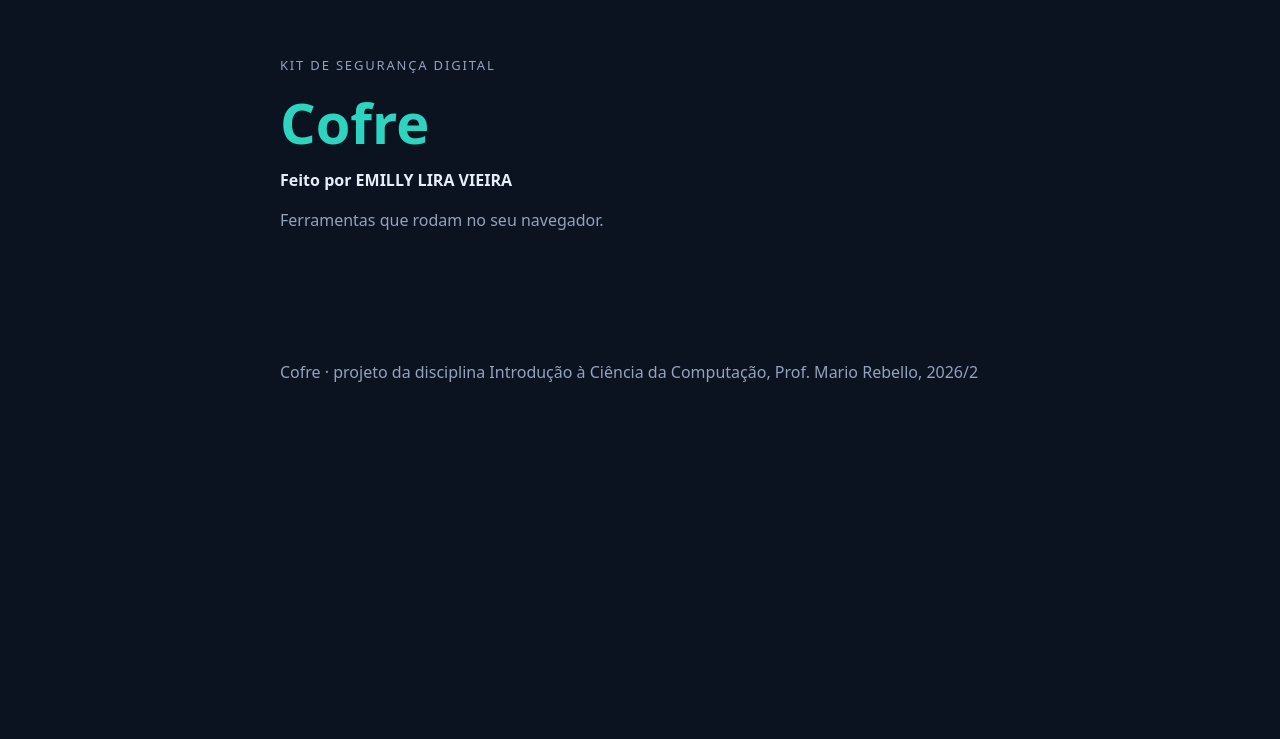
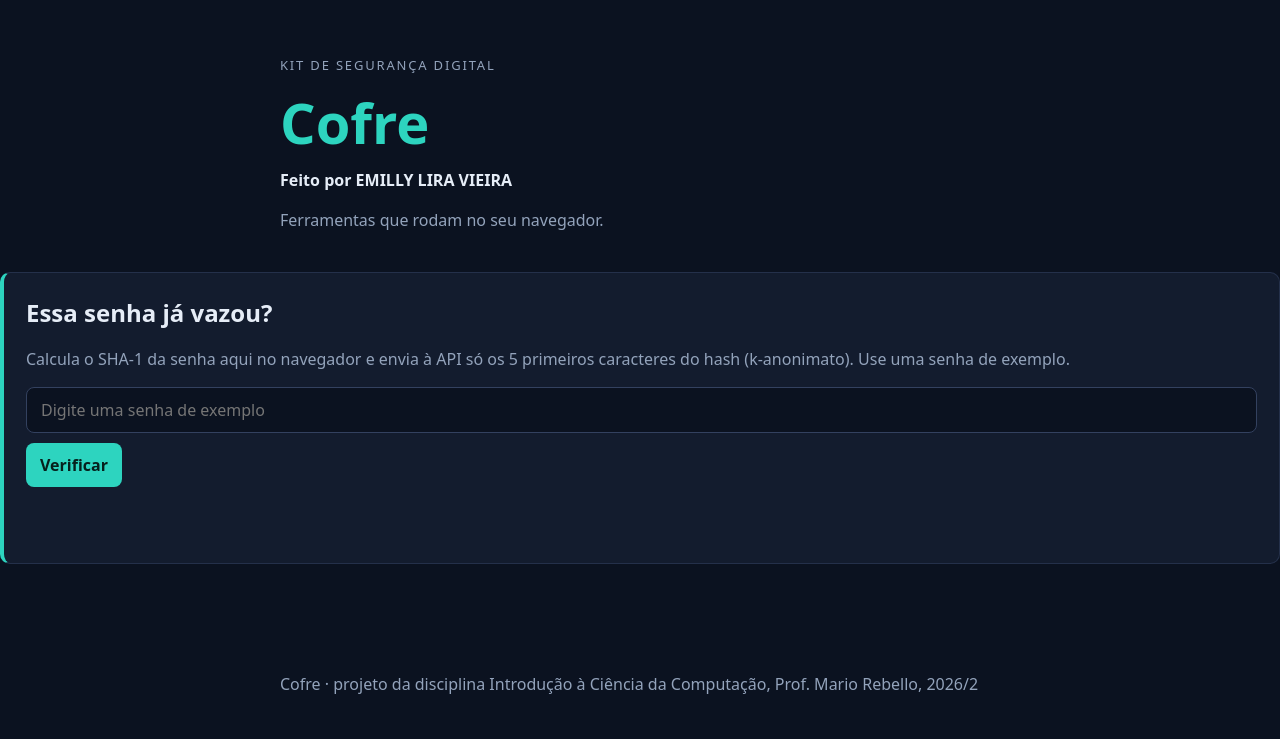
Before and after one commit to emilly0203/cofre, a plain HTML site: page index.html in a window 1280 px wide. Drawn offline with Linux system fonts and the light colour scheme.

Commit message:
Liga o verificador à página

```diff
--- a/index.html
+++ b/index.html
@@ -13,6 +13,15 @@
     <p class="autoria">Feito por EMILLY LIRA VIEIRA</p>
     <p class="resumo">Ferramentas que rodam no seu navegador.</p>
   </header>
+   <section class="ferramenta">
+      <h2>Essa senha já vazou?</h2>
+      <p class="explica">Calcula o SHA-1 da senha aqui no navegador e envia à API só os 5 primeiros caracteres do hash (k-anonimato). Use uma senha de exemplo.</p>
+      <input id="vazou-senha" type="password" placeholder="Digite uma senha de exemplo" autocomplete="off">
+      <button id="vazou-botao" type="button">Verificar</button>
+      <p id="vazou-resultado" class="resultado"></p>
+      <p id="vazou-detalhe" class="explica"></p>
+    </section>
+    <script src="vazou.js"></script>
 
   <main>
     <!-- FERRAMENTAS: cole cada trecho novo logo ACIMA desta linha -->
```
